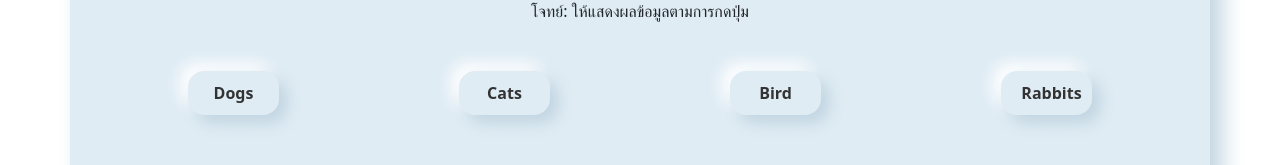
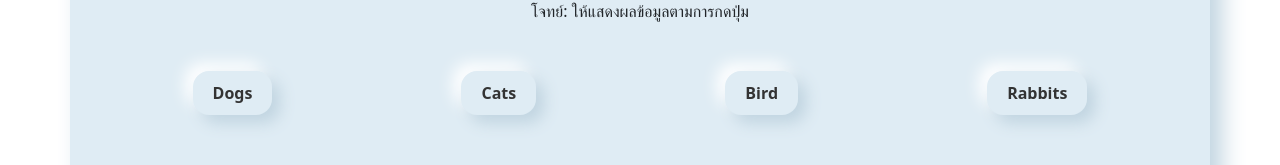
Before and after one commit to PunKongsomboon/test_BeNeat, a Vue app: page / in a window 1280 px wide. Shown: the part 318-483 px from the top of the page. Built offline with nearby package versions, Linux system fonts and the light colour scheme.

Commit message:
fix css button

```diff
--- a/src/assets/main.css
+++ b/src/assets/main.css
@@ -22,6 +22,7 @@ a,
 }
 
 .neumorphic-btn {
+  max-width: fit-content;
   background: var(--primary-bg-color);
   border: none;
   border-radius: 16px;
--- a/src/views/Exercise1.vue
+++ b/src/views/Exercise1.vue
@@ -19,16 +19,16 @@ const onSelectValue = (value: AnimalEnum) => {
                 <div class="my-5">โจทย์: ให้แสดงผลข้อมูลตามการกดปุ่ม</div>
             </div>
             <div class="row justify-content-around mt-4">
-                <button type="button" class="neumorphic-btn col-1" @click="onSelectValue(AnimalEnum.DOG)">
+                <button type="button" class="neumorphic-btn" @click="onSelectValue(AnimalEnum.DOG)">
                     Dogs
                 </button>
-                <button type="button" class="neumorphic-btn col-1" @click="onSelectValue(AnimalEnum.CAT)">
+                <button type="button" class="neumorphic-btn" @click="onSelectValue(AnimalEnum.CAT)">
                     Cats
                 </button>
-                <button type="button" class="neumorphic-btn col-1" @click="onSelectValue(AnimalEnum.BIRD)">
+                <button type="button" class="neumorphic-btn" @click="onSelectValue(AnimalEnum.BIRD)">
                     Bird
                 </button>
-                <button type="button" class="neumorphic-btn col-1" @click="onSelectValue(AnimalEnum.RABBITS)">
+                <button type="button" class="neumorphic-btn" @click="onSelectValue(AnimalEnum.RABBITS)">
                     Rabbits
                 </button>
             </div>
```
